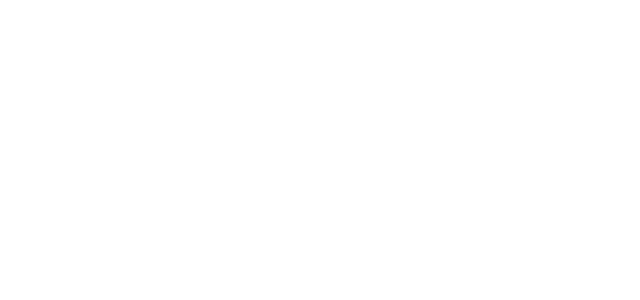
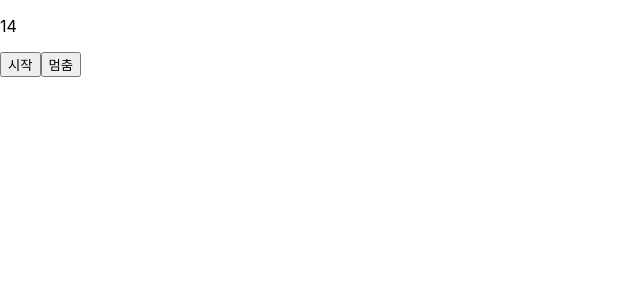
Before and after one commit to hyemin12/react-hook-study, a React (Create React App) app: page /timer in a window 1280 px wide. Before the commit this address had no page. Shown: the top 300 px of the page, without its empty margins (0-640 px from the left). Built offline with nearby package versions, Linux system fonts and the light colour scheme.

Commit message:
'타이머연습..'

```diff
--- a/src/App.js
+++ b/src/App.js
@@ -1,6 +1,7 @@
 import { BrowserRouter, Routes, Route } from "react-router-dom";
 import "./App.css";
 import Home from "./Home";
+import Timer from "./timer/Timer";
 import AppCallback from "./useCallback/AppCallback";
 import AppMemo from "./useMemo/AppMemo";
 
@@ -12,6 +13,7 @@
           <Route path="/" element={<Home />} />
           <Route path="/usememo" element={<AppMemo />} />
           <Route path="/usecallback" element={<AppCallback />} />
+          <Route path="/timer" element={<Timer />} />
         </Routes>
       </BrowserRouter>
     </div>
--- a/src/Home.js
+++ b/src/Home.js
@@ -7,6 +7,7 @@
       <div className="links">
         <Link to="/usememo">useMemo()</Link>
         <Link to="/usecallback">useCallback()</Link>
+        <Link to="/timer">timer</Link>
       </div>
     </div>
   );
--- /dev/null
+++ b/src/timer/Timer.js
@@ -0,0 +1,32 @@
+import { useEffect } from "react";
+import { useRef } from "react";
+import { useState } from "react";
+
+function Timer() {
+  const countRef = useRef();
+  const [count, setCount] = useState(0);
+  const handleCountStart = () => {
+    countRef.current = setInterval(() => {
+      setCount((count) => count + 1);
+    }, 1000);
+  };
+  const handleCountStop = () => {
+    clearInterval(countRef.current);
+    countRef.current = null;
+  };
+  useEffect(() => {
+    handleCountStart();
+  }, []);
+  return (
+    <>
+      <div>
+        <p ref={countRef}>{count}</p>
+        <button onClick={handleCountStart}>시작</button>
+        <button onClick={handleCountStop}>멈춤</button>
+      </div>
+      <div></div>
+    </>
+  );
+}
+
+export default Timer;
```
